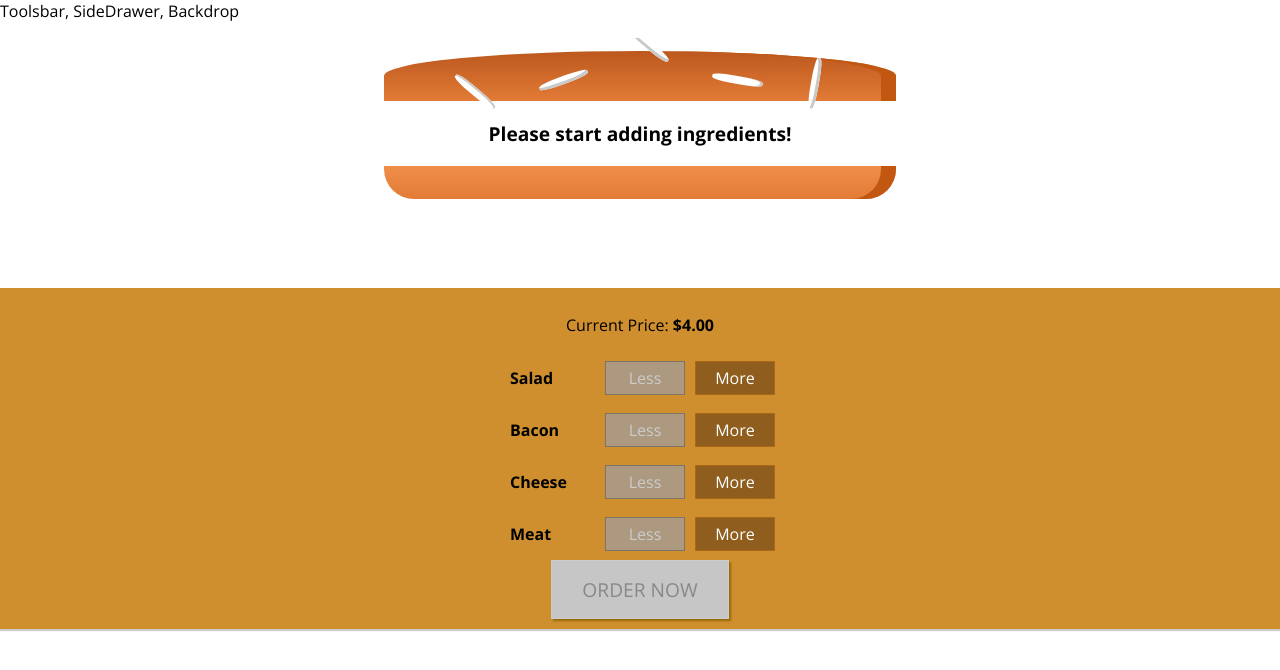
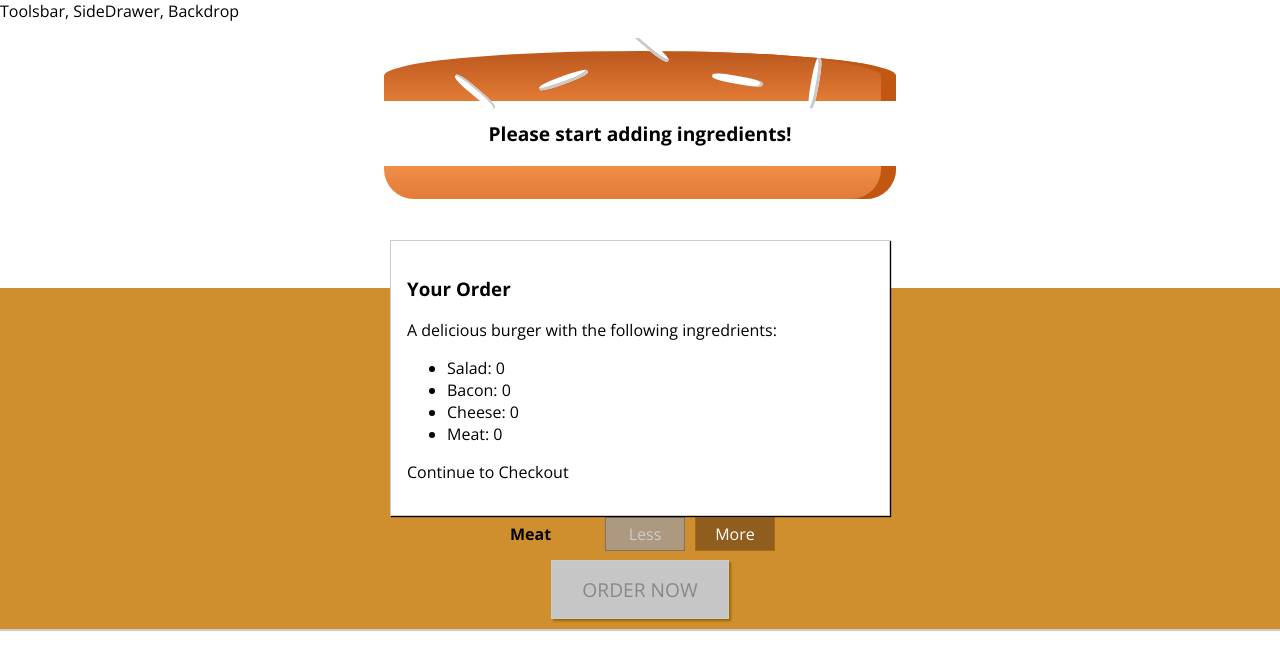
Before and after one commit to aronphong/React-burgerBuilder, a React (Create React App) app: page / in a window 1280 px wide. Shown: the top 670 px of the page. Built offline with nearby package versions, Linux system fonts and the light colour scheme.

Commit message:
Add Order summary modal

```diff
--- /dev/null
+++ b/src/components/Burger/OrderSummary/OrderSummary.js
@@ -0,0 +1,22 @@
+import React from 'react';
+
+const orderSummary = (props) => {
+    const ingredienSummary = Object.keys(props.ingredients)
+        .map(igKey => {
+            return <li key={igKey}>
+                        <span style={{textTransform: 'capitalize'}}>{igKey}</span>: {props.ingredients[igKey]}
+                    </li>
+        })
+    return (
+        <React.Fragment>
+            <h3>Your Order</h3>
+            <p>A delicious burger with the following ingredrients:</p>
+            <ul>
+                {ingredienSummary}
+            </ul>
+            <p>Continue to Checkout</p>
+        </React.Fragment>
+    );
+};
+
+export default orderSummary;
--- /dev/null
+++ b/src/components/UI/Modal/Modal.js
@@ -0,0 +1,10 @@
+import React from 'react';
+import styles from './Modal.module.css';
+
+const modal = (props) => (
+    <div className={styles.Modal}>
+        {props.children}
+    </div>
+);
+
+export default modal;
--- /dev/null
+++ b/src/components/UI/Modal/Modal.module.css
@@ -0,0 +1,20 @@
+.Modal {
+    position: fixed;
+    z-index: 500;
+    background-color: white;
+    width: 70%;
+    border: 1px solid #ccc;
+    box-shadow: 1px 1px 1px black;
+    padding: 16px;
+    left: 15%;
+    top: 30%;
+    box-sizing: border-box;
+    transition: all 0.3s ease-out;
+}
+
+@media (min-width: 600px) {
+    .Modal {
+        width: 500px;
+        left: calc(50% - 250px);
+    }
+}
--- a/src/containers/BurgerBuilder/BurgerBuilder.js
+++ b/src/containers/BurgerBuilder/BurgerBuilder.js
@@ -1,6 +1,8 @@
 import React, { Component } from 'react';
 import Burger from '../../components/Burger/Burger';
 import BuildControls from '../../components/Burger/BuildControls/BuildControls';
+import Modal from '../../components/UI/Modal/Modal';
+import OrderSummary from '../../components/Burger/OrderSummary/OrderSummary';
 
 const INGREDIENT_PRICES = {
     salad: 0.5,
@@ -90,6 +92,9 @@
 
         return (
             <React.Fragment>
+                <Modal>
+                    <OrderSummary ingredients={this.state.ingredients}/>
+                </Modal>
                 <Burger ingredients={this.state.ingredients}/>
                 <BuildControls
                     ingredientAdded={this.addIngredientHandler}
```
